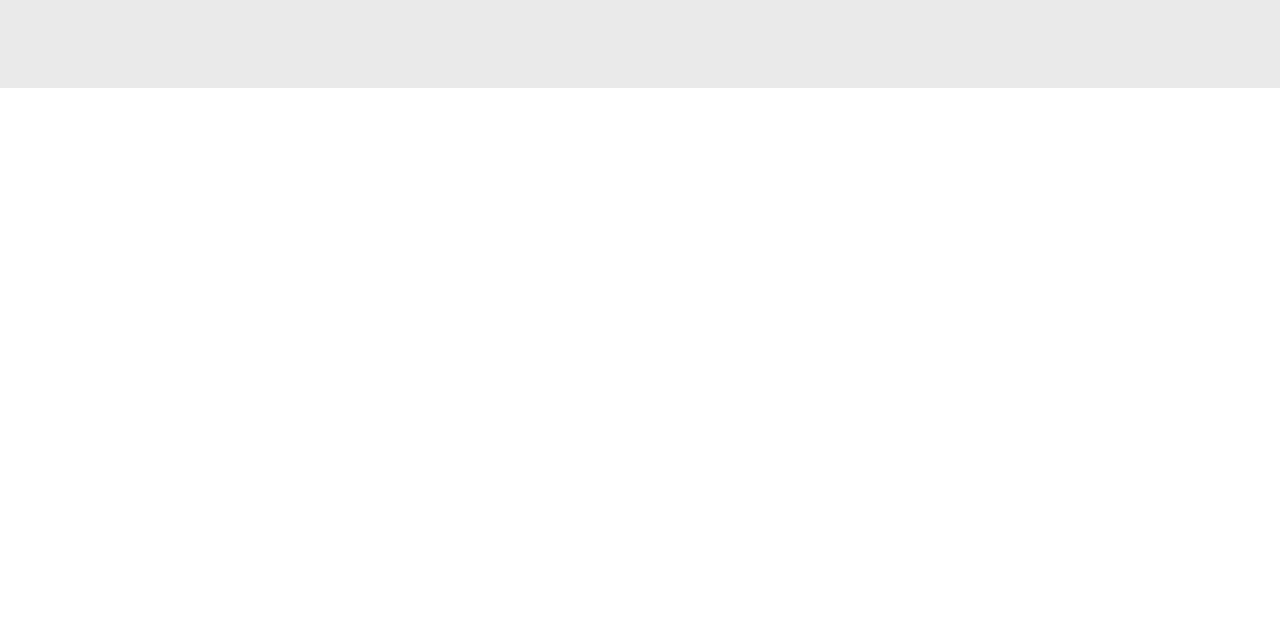
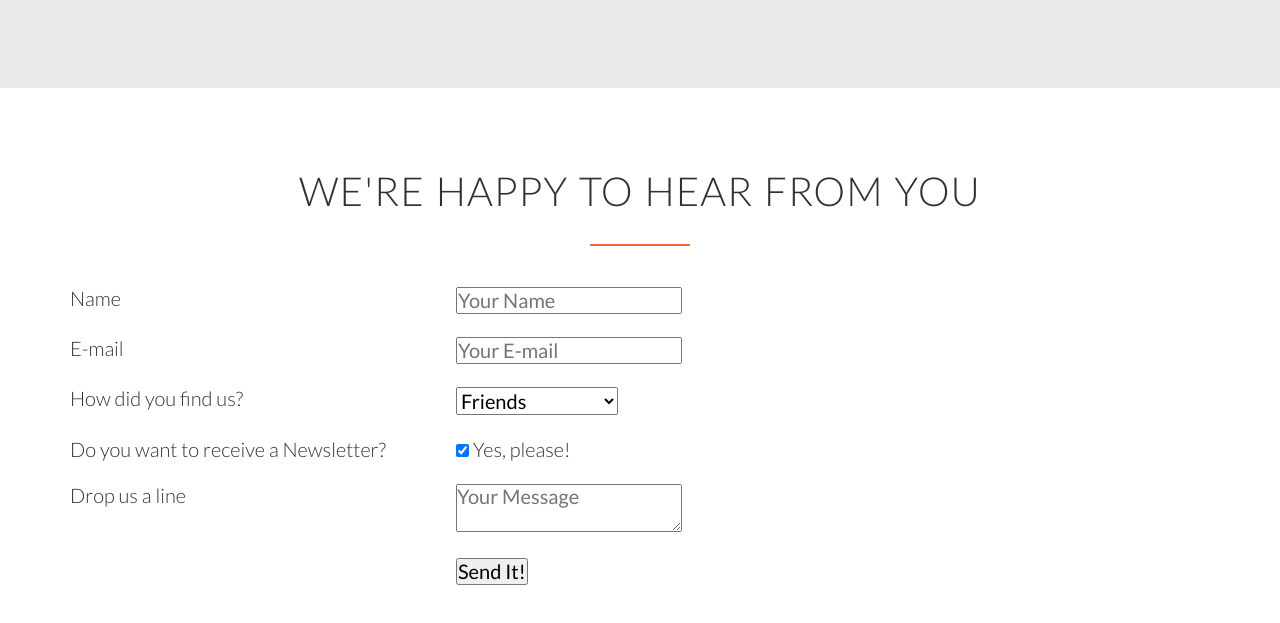
Before and after one commit to ALiu-Pomme/omnifood, a plain HTML site: page index.html in a window 1280 px wide. Shown: the part 4476-5099 px from the top of the page. Before the commit the page ends 4564 px from the top, so only its background shows below. Drawn offline with Linux system fonts and the light colour scheme; files whose address does not match are found by name.

Commit message:
added contact form and all required fields

```diff
--- a/index.html
+++ b/index.html
@@ -356,31 +356,80 @@
 				</div>
 			</div>
 		</section>
+		<section class="section-form">
+			<div class="row">
+				<h2>We're happy to hear from you</h2>
+			</div>
+			<div class="row">
+				<form method="post" action="#" class="contact-form">
+					<div class="row">
+						<div class="col span-1-of-3">
+							<label for="name">Name</label>
+						</div>
+						<div class="col span-2-of-3">
+							<input type="text" name="name" id="name" placeholder="Your Name" required>
+						</div>
+					</div>
+					<div class="row">
+						<div class="col span-1-of-3">
+							<label for="email">E-mail</label>
+						</div>
+						<div class="col span-2-of-3">
+							<input type="email" name="email" id="email" placeholder="Your E-mail" required>
+						</div>
+					</div>
+					<div class="row">
+						<div class="col span-1-of-3">
+							<label for="find-us">How did you find us?</label>
+						</div>
+						<div class="col span-2-of-3">
+							<select name="find-us" id="find-us">
+								<option value="friends">Friends</option>
+								<option value="search-engine">Search Engine</option>
+								<option value="ad">Advertisements</option>
+								<option value="other">Other</option>
+							</select>
+						</div>
+					</div>
+					<div class="row">
+						<div class="col span-1-of-3">
+							<label>Do you want to receive a Newsletter?</label>
+						</div>
+						<div class="col span-2-of-3">
+							<input type="checkbox" name="news" id="news" checked> Yes, please!
+						</div>
+					</div>
+					<div class="row">
+						<div class="col span-1-of-3">
+							<label>Drop us a line</label>
+						</div>
+						<div class="col span-2-of-3">
+							<textarea name="message" placeholder="Your Message"></textarea>
+						</div>
+					</div>
+					<div class="row">
+						<div class="col span-1-of-3">
+							<label>&nbsp;</label>
+						</div>
+						<div class="col span-2-of-3">
+							<input type="submit" value="Send It!">
+						</div>
+					</div>
+				</form>
+			</div>
+		</section>
 	</body>
 
 </html>
 
 <!--
-Plan 1: Premium
-399$ per month
-That’s only 13.30$ per meal
-1 meal every day
-Order 24/7
-Access to newest creations
-Free delivery
+We're happy to hear from you
 
+Fields to include:
+Name
+Email
+How did you find us?
+Newsletter
+Drop us a line
 
-Plan 2: Pro
-149$ per month
-That’s only 14.90$ per meal
-1 meal 10 days/month
-Order 24/7
-Access to newest creations
-Free delivery
-
-
-Plan 3: Starter
-19$ per meal
-1 meal
-Order from 8 am to 12 pm
 -->
--- a/resources/css/style.css
+++ b/resources/css/style.css
@@ -469,3 +469,7 @@
 .plan-price-meal {
 	font-size: 80%
 }
+
+/* ---------------------------------------
+  CONTACT FORM
+-----------------------------------------*/
```
